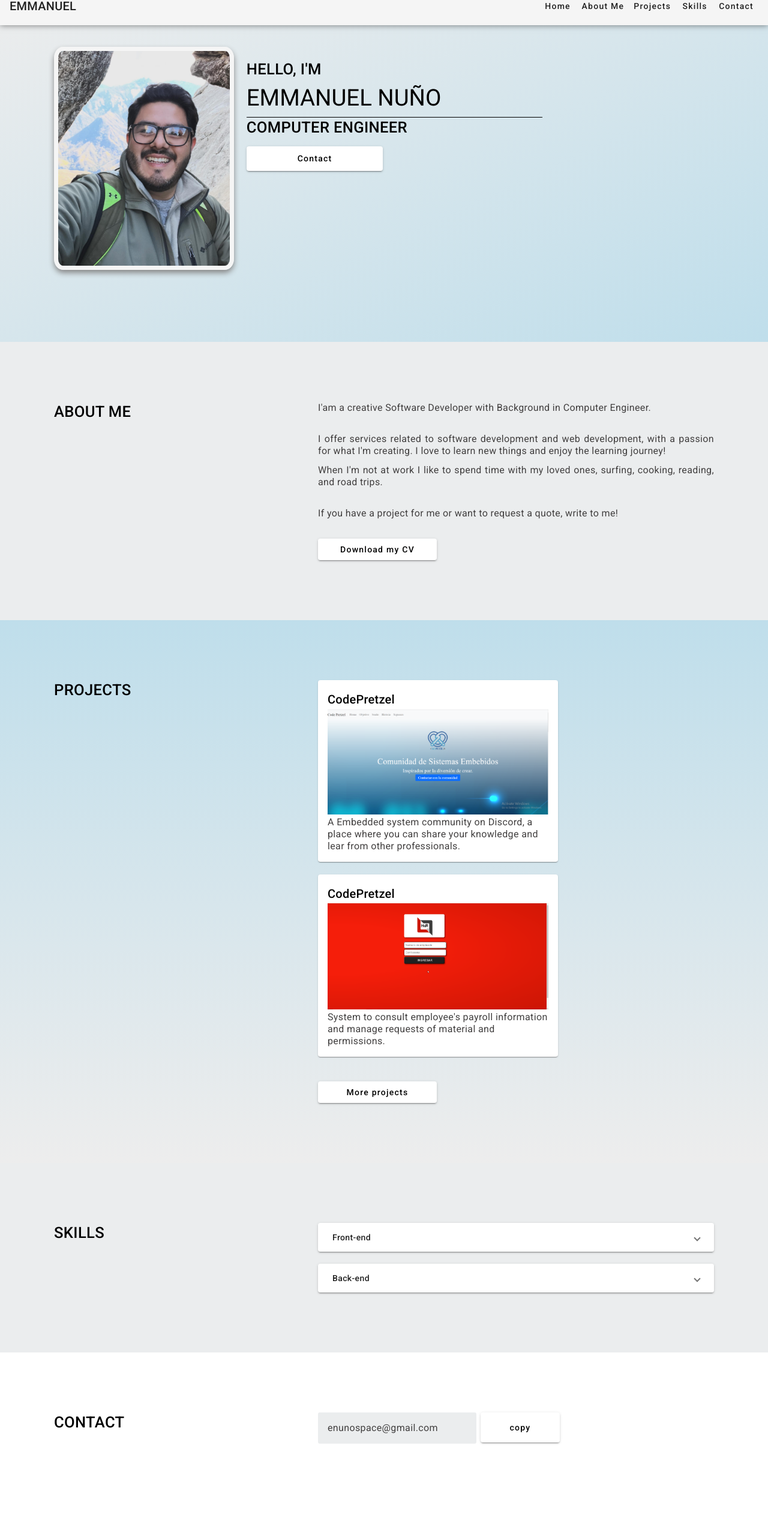
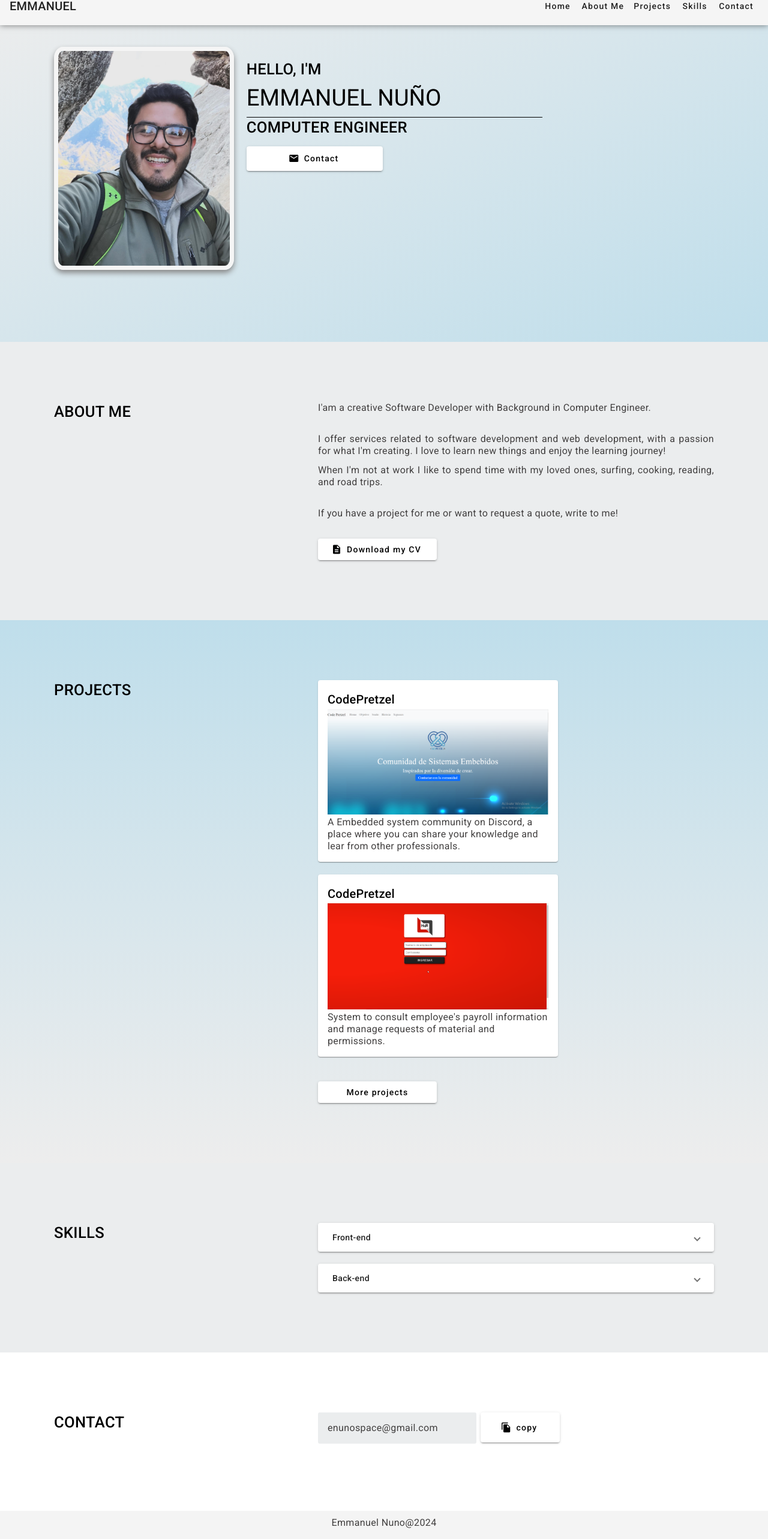
Before and after one commit to emmanuelnunoe/emmanuelnunoe, an Angular app in the folder website/emmanuelnuno/: page / in a window 1280 px wide. Shown: the part 22-2588 px from the top of the page at 60% size. Before the commit the page ends 2541 px from the top, so only its background shows below. Built offline with nearby package versions, Linux system fonts and the light colour scheme.

Commit message:
added footer, contact button style enheanced

```diff
--- a/website/emmanuelnuno/src/app/app.component.html
+++ b/website/emmanuelnuno/src/app/app.component.html
@@ -8,7 +8,10 @@
       <h1>EMMANUEL NUÑO</h1>
       <mat-divider class="mat--divider"></mat-divider>
       <h2>COMPUTER ENGINEER</h2>
-      <a mat-raised-button class="contact-button" href="mailto:enunospace@gmail.com">Contact</a>
+      <a mat-raised-button class="contact-button" href="mailto:enunospace@gmail.com">
+        <mat-icon>email</mat-icon>
+        Contact
+      </a>
     </div>
   </div>
 </section>
@@ -16,3 +19,4 @@
 <app-projects></app-projects>
 <app-skills></app-skills>
 <app-contact></app-contact>
+<app-footer></app-footer>
--- a/website/emmanuelnuno/src/app/components/aboutme/aboutme.component.html
+++ b/website/emmanuelnuno/src/app/components/aboutme/aboutme.component.html
@@ -18,7 +18,10 @@
         If you have a project for me or want to request a quote, write to me!
       </p>
       <br />
-      <button mat-raised-button class="contact-button" (click)="downloadMyCv()">Download my CV</button>
+      <button mat-raised-button class="contact-button" (click)="downloadMyCv()">
+        <mat-icon>description</mat-icon>
+        Download my CV
+      </button>
     </div>
 
   </div>
--- a/website/emmanuelnuno/src/app/components/contact/contact.component.css
+++ b/website/emmanuelnuno/src/app/components/contact/contact.component.css
@@ -18,6 +18,11 @@
     padding:1.8em;
 }
 
+
+  .copy-button.clicked {
+    background-color: greenyellow;
+  }
+
 @media (max-width:599px){
     .email-box{
         width:100%
--- a/website/emmanuelnuno/src/app/components/contact/contact.component.html
+++ b/website/emmanuelnuno/src/app/components/contact/contact.component.html
@@ -5,7 +5,10 @@
     <div class="description">
       <div class="email">
         <p class="email-box" #textToCopy id="textToCopy" type="text" value="enunospace@gmail.com">enunospace@gmail.com</p>
-        <button mat-raised-button class="copy-button" (click)="copyToClipboard()">copy</button>
+        <button mat-raised-button class="copy-button" (click)="copyToClipboard()" [class.clicked]="isClicked">
+          <mat-icon>file_copy</mat-icon>
+          copy
+        </button>
       </div>
     </div>
   </div>
--- a/website/emmanuelnuno/src/app/components/contact/contact.component.ts
+++ b/website/emmanuelnuno/src/app/components/contact/contact.component.ts
@@ -7,15 +7,15 @@ import { Component, ElementRef, ViewChild } from '@angular/core';
 })
 
 export class ContactComponent {
-
   @ViewChild('textToCopy') textToCopy!: ElementRef<HTMLParagraphElement>;
+  public isClicked: boolean = false;
 
   copyToClipboard() {
     const email: string = "enunospace@gmail.com";
     const text: string = (this.textToCopy.nativeElement.textContent?.trim()) == undefined ? email : this.textToCopy.nativeElement.textContent?.trim();
     if (text != undefined && email === text) {
       navigator.clipboard.writeText(text);
-
+      this.isClicked = !this.isClicked;
     }
   }
 
--- /dev/null
+++ b/website/emmanuelnuno/src/app/components/footer/footer.component.css
@@ -0,0 +1,12 @@
+.footer {
+  background-color: #f4f4f4;
+  padding: 10px;
+  width: 100%;
+  bottom: 0;
+}
+
+
+p{
+    font-size:.8rem;
+    text-align:center
+}
--- /dev/null
+++ b/website/emmanuelnuno/src/app/components/footer/footer.component.html
@@ -0,0 +1,3 @@
+<div class="footer">
+  <p>Emmanuel Nuno@2024</p>
+</div>
--- a/website/emmanuelnuno/src/index.html
+++ b/website/emmanuelnuno/src/index.html
@@ -10,7 +10,7 @@
   <link href="https://fonts.googleapis.com/css2?family=Roboto:wght@300;400;500&display=swap" rel="stylesheet">
   <link href="https://fonts.googleapis.com/icon?family=Material+Icons" rel="stylesheet">
 </head>
-<body class="mat-typography">
+<body class="mat-typography content">
   <app-root></app-root>
 </body>
 </html>
```
Also changed, not shown: website/emmanuelnuno/src/app/components/components.module.ts (+5 -3 lines), website/emmanuelnuno/src/app/components/footer/footer.component.ts (added, +10 -0 lines), website/emmanuelnuno/src/styles.css (line endings or trailing spaces), 1 other file (tests, documents, lock files or other folders).
